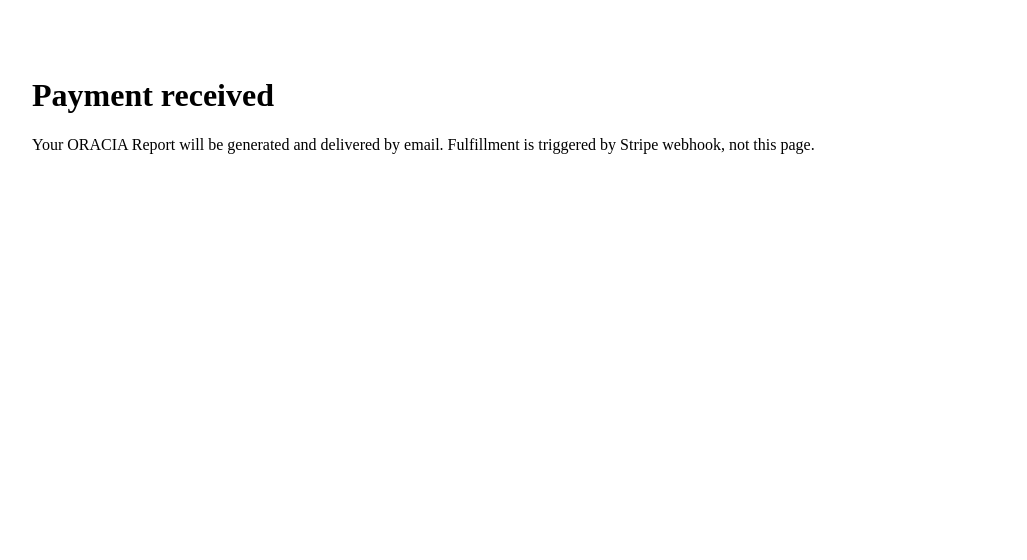
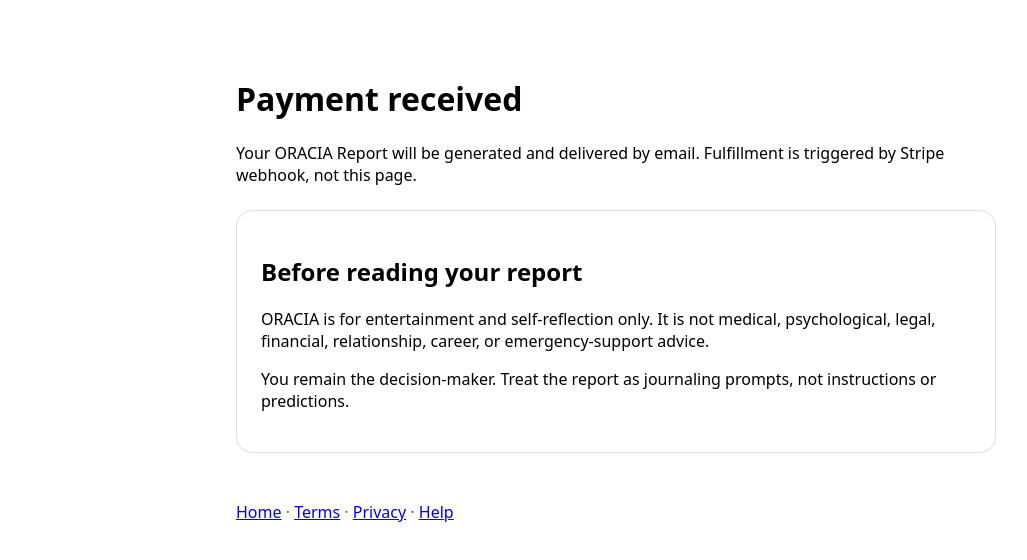
Before and after one commit to zaykamazuykama-wq/zaykamazuykama-wq-oracia-production-mvp, a Next.js app: page /success in a window 1280 px wide. Shown: the top 560 px of the page, without its empty margins (24-1051 px from the left). Built offline with nearby package versions, Linux system fonts and the light colour scheme.

Commit message:
Add safety framing to success page

```diff
--- a/app/success/page.tsx
+++ b/app/success/page.tsx
@@ -1,8 +1,16 @@
 export default function SuccessPage() {
   return (
-    <main style={{ padding: 48 }}>
+    <main style={{ fontFamily: 'system-ui, sans-serif', padding: 48, maxWidth: 760, margin: '0 auto' }}>
       <h1>Payment received</h1>
       <p>Your ORACIA Report will be generated and delivered by email. Fulfillment is triggered by Stripe webhook, not this page.</p>
+      <section style={{ marginTop: 24, padding: 24, border: '1px solid #ddd', borderRadius: 16 }}>
+        <h2>Before reading your report</h2>
+        <p>ORACIA is for entertainment and self-reflection only. It is not medical, psychological, legal, financial, relationship, career, or emergency-support advice.</p>
+        <p>You remain the decision-maker. Treat the report as journaling prompts, not instructions or predictions.</p>
+      </section>
+      <footer style={{ marginTop: 48, color: '#666' }}>
+        <a href="/">Home</a> · <a href="/terms">Terms</a> · <a href="/privacy">Privacy</a> · <a href="/help">Help</a>
+      </footer>
     </main>
   );
 }
```
